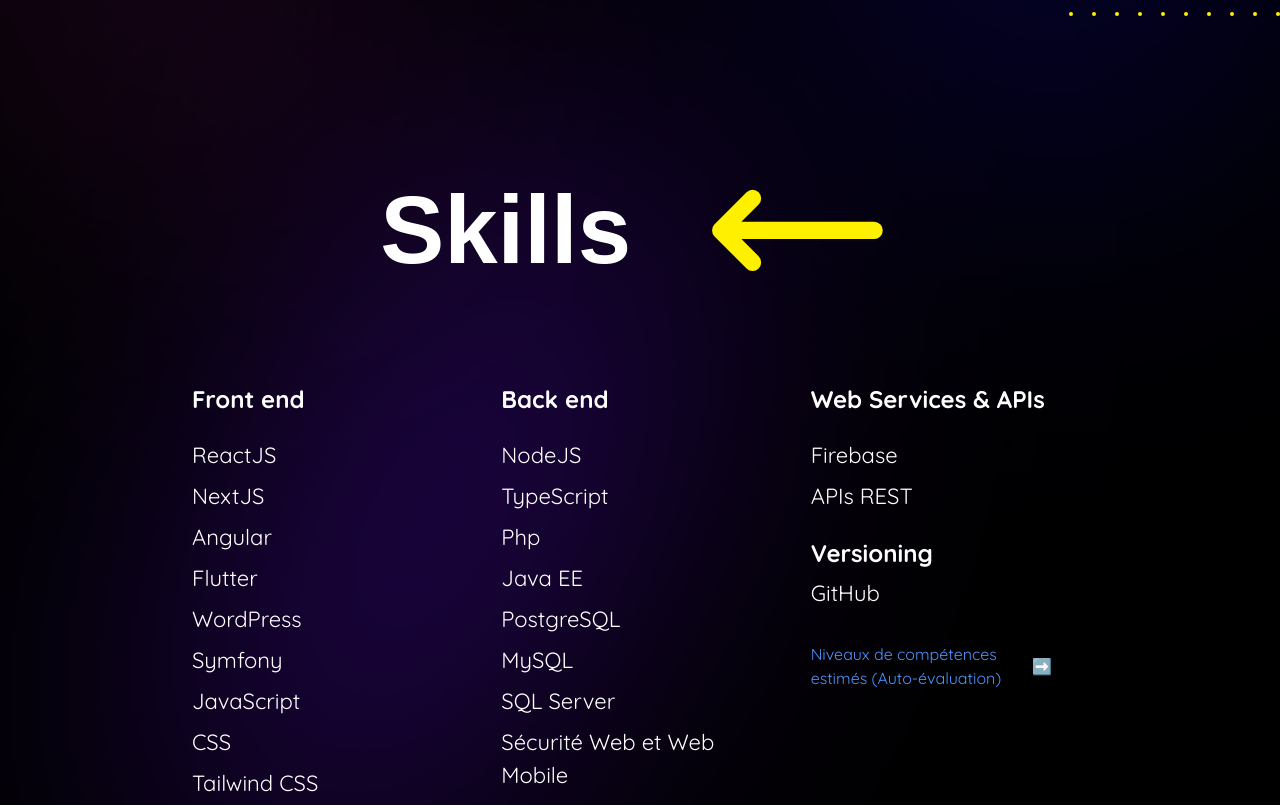
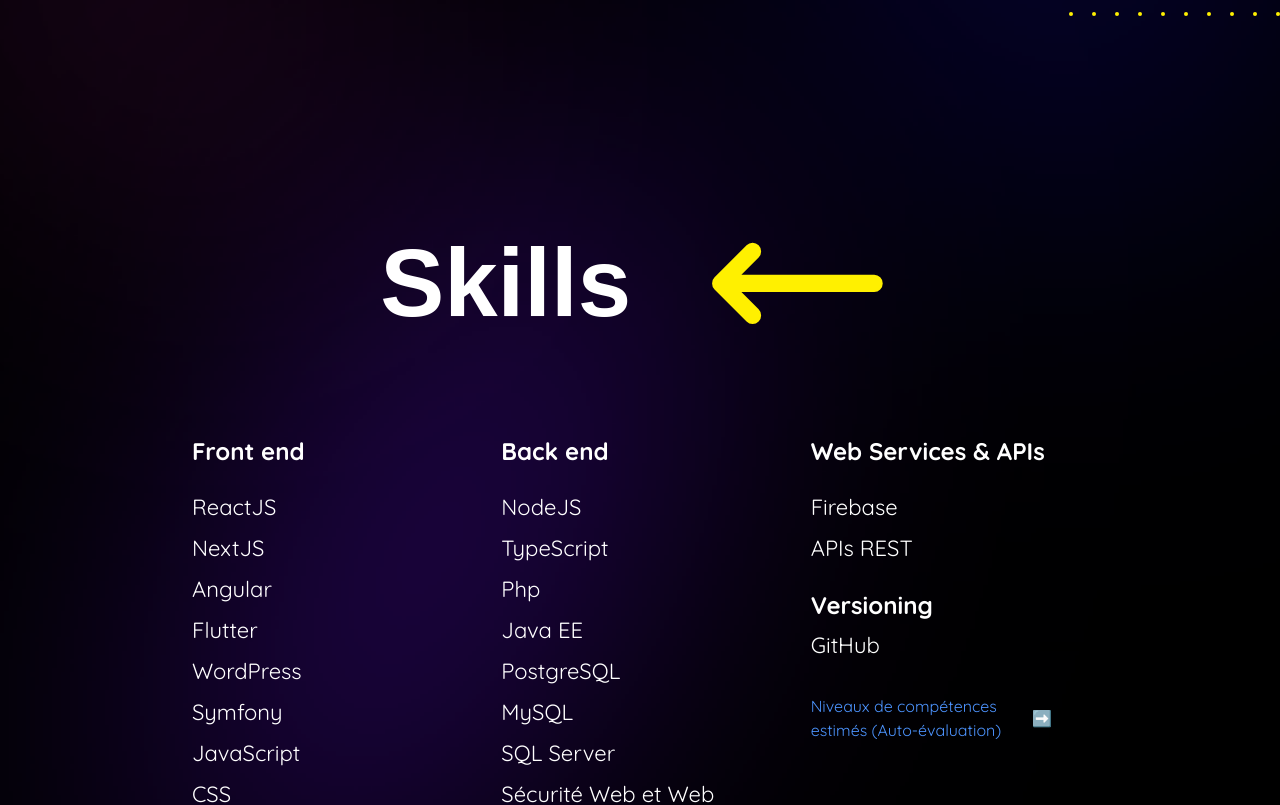
Before and after one commit to YoCode35/my-book, a Next.js app: page / in a window 1280 px wide. Shown: the part 1300-2105 px from the top of the page. Built offline with nearby package versions, Linux system fonts and the light colour scheme.

Commit message:
New Margin Update with %

```diff
--- a/src/app/page.tsx
+++ b/src/app/page.tsx
@@ -134,19 +134,19 @@ export default function Home() {
       </div>
 
       {/* SEPARATEUR */}
-      <div className="my-80 sm:my-64 md:my-72 lg:my-32 xl:my-32"></div>
+      <div className="my-80 sm:my-64 md:my-72 lg:my-64 xl:my-32"></div>
 
       {/* Skills Section */}
       <div className="w-full flex flex-col items-center">
 
       <div id="skills" className="min-h-[70vh] flex flex-col justify-start items-center">
   {/* Conteneur flex pour aligner le titre et la flèche */}
-  <div className="flex items-center">
-    <h1 className="section-title leading-tight !mt-[-20%] sm:mt-0 !md:mt-[-80] !lg:mt-[-40]">Skills</h1>
+  <div className="flex items-center mt-[-15%] sm:mt-[-10%] md:mt-[-10%] lg:mt-[-5%]">
+    <h1 className="section-title leading-tight">Skills</h1>
 
     {/* Flèche */}
     <svg xmlns="http://www.w3.org/2000/svg" fill="none" viewBox="0 0 24 24" strokeWidth={2} stroke="currentColor"
-      className="section-arrow ml-16 text-colorChart !mt-[-20%] sm:mt-0 !md:mt-[-80] !lg:mt-[-40]">
+      className="section-arrow ml-16 text-colorChart mt-0 sm:mt-0 md:mt-0 lg:mt-0">
       <path strokeLinecap="round" strokeLinejoin="round" d="M6.75 15.75 3 12m0 0 3.75-3.75M3 12h18" />
     </svg>
   </div>
```
